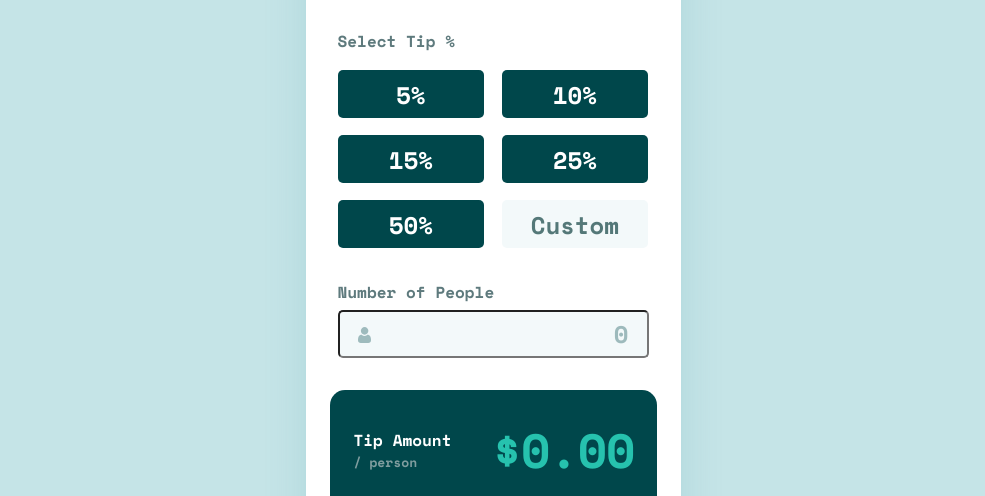
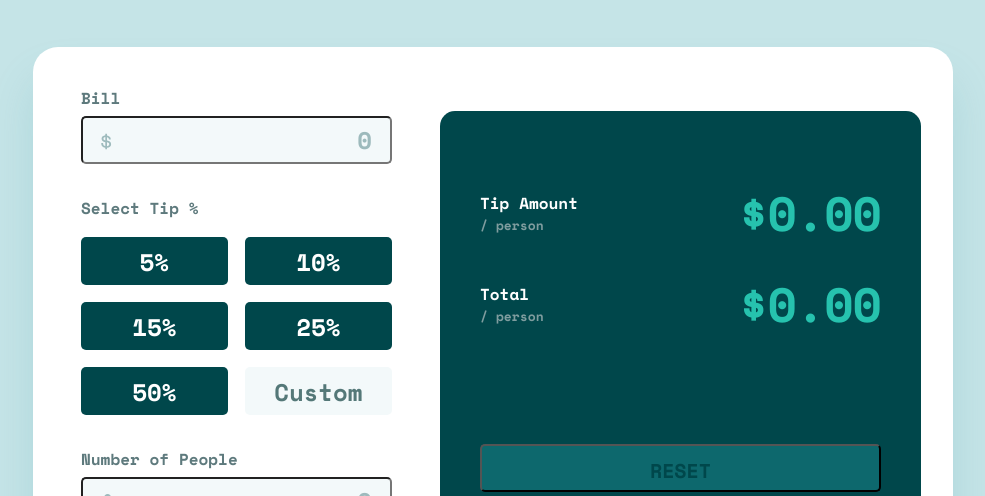
Before and after one commit to GhostHunter78/tip-calculator, a plain HTML site: page index.html in a window 1536 px wide. Shown: the part 258-754 px from the top of the page, without its empty margins (275-1260 px from the left). Drawn offline with nearby package versions, Linux system fonts and the light colour scheme.

Commit message:
Finished desktop design

```diff
--- a/css/style.css
+++ b/css/style.css
@@ -12,9 +12,7 @@ body {
   height: 100%;
   padding-top: 50px;
   flex-direction: column;
-  /* justify-content: flex-end; */
   align-items: center;
-  /* gap: 40.864px; */
   background: #c5e4e7;
 }
 
@@ -193,3 +191,35 @@ input::placeholder {
   padding: 10px 37px;
   margin-top: 14px;
 }
+
+@media (min-width: 1440px) {
+  body {
+    padding-top: 163px;
+    padding-bottom: 239px;
+  }
+
+  .white-div {
+    width: 920px;
+    height: 100%;
+    border-radius: 25px;
+    padding: 32px 32px 32px 48px;
+    flex-direction: row;
+    margin-top: 88px;
+  }
+
+  .green-div {
+    width: 100%;
+    height: 100%;
+    padding: 66px 40px 40px 40px;
+    margin-left: 48px;
+  }
+
+  .total-div {
+    margin-top: 20px;
+  }
+
+  .reset-button {
+    width: 100%;
+    margin-top: 105px;
+  }
+}
```
